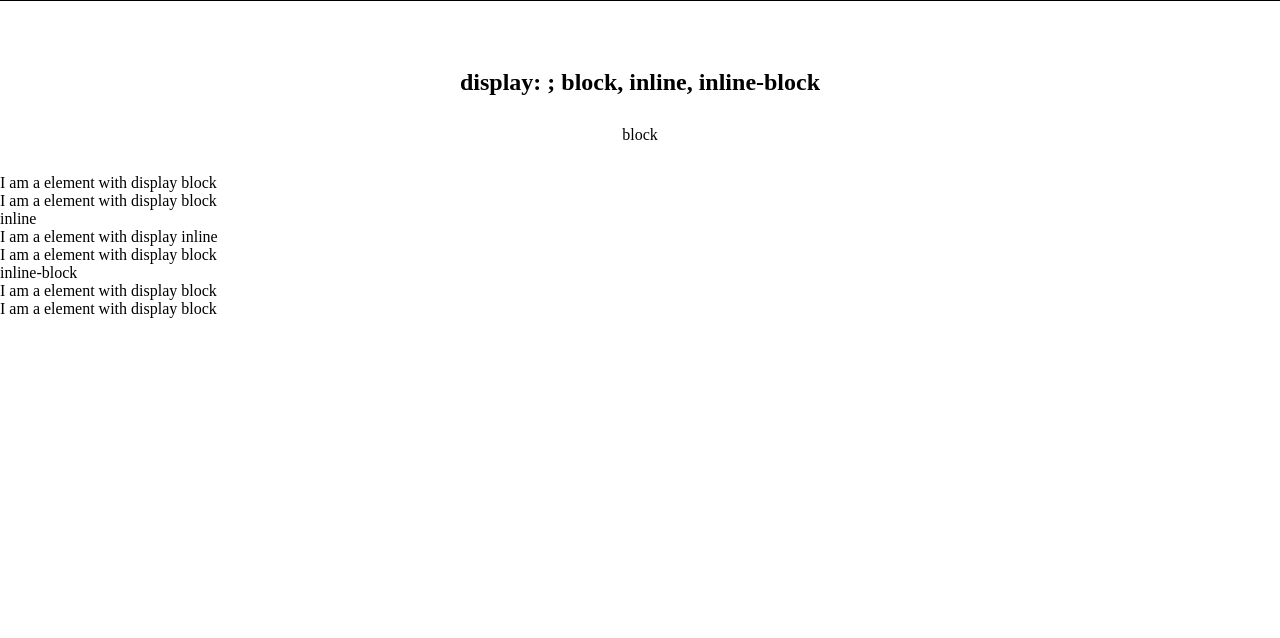
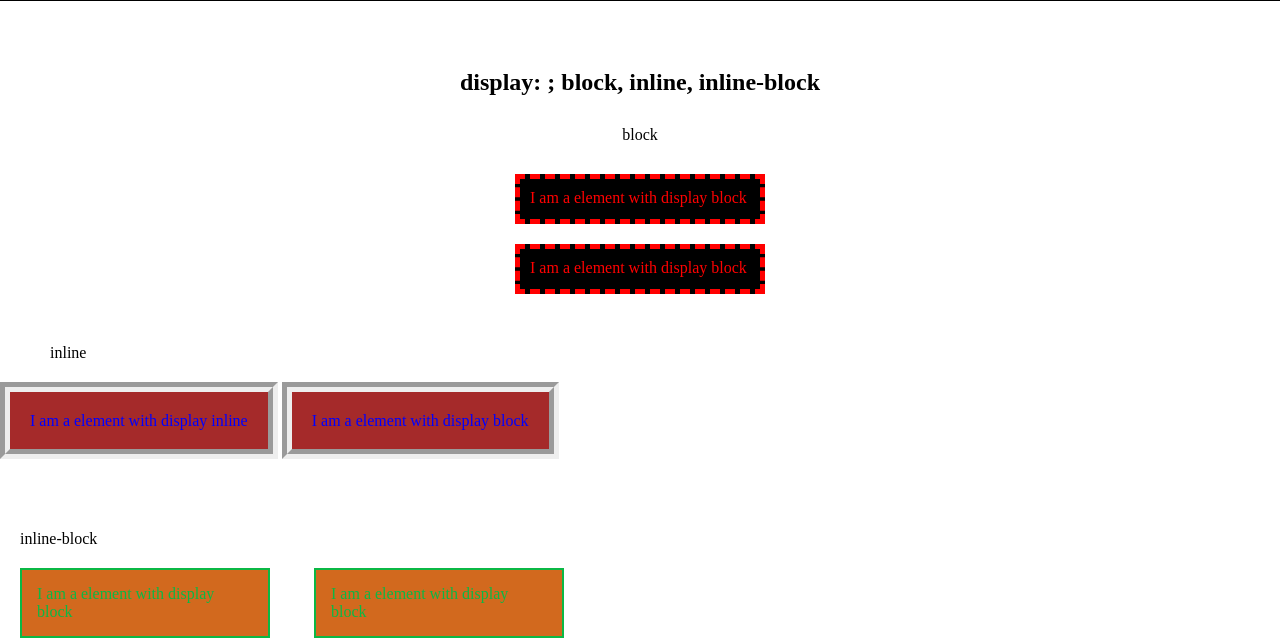
Before and after one commit to 1Fabio2Tomas3Naene/Learning-Pragramming, a PHP site: page / in a window 1280 px wide. Shown: the part 376-1014 px from the top of the page. Before the commit the page ends 694 px from the top, so only its background shows below. Run offline with PHP 8.4, Linux system fonts and the light colour scheme.

Commit message:
adicionei propriedades ao arquivo

```diff
--- a/the-odin-projects/css/block-and-inline/styles.css
+++ b/the-odin-projects/css/block-and-inline/styles.css
@@ -27,3 +27,45 @@ html{
     text-align: center;
     padding-top: 20px;
 }
+
+/*Sintax do uso de display: block;*/
+.ancestral-block .child{
+    width: 250px;
+    height: 50px;
+    background-color: black;
+    color: red;
+    border: 5px dashed currentColor;
+    margin: 20px auto;
+    padding: 10px;
+    display: block;
+}
+
+/*sintax do uso de display: inline;*/
+.title-inline{
+    margin: 50px;
+}
+.ancestral-inline .child{
+    width: 2500px;
+    height: 50px;
+    background-color: brown;
+    color: blue;
+    border: 10px groove;
+    margin: 20px auto;
+    padding: 20px;
+    display: inline;
+}
+
+/*sintax do uso de display: inline-block;*/
+.paragrapho-inline-block{
+    margin: 100px 0 20px 20px;
+}
+.ancestral-inline-block .child{
+    width: 250px;
+    height: 70px;
+    background-color: chocolate;
+    color: rgb(11, 184, 69);
+    border: 2px double currentColor;
+    display: inline-block;
+    padding: 15px;
+    margin: 0 20px;
+}
```
